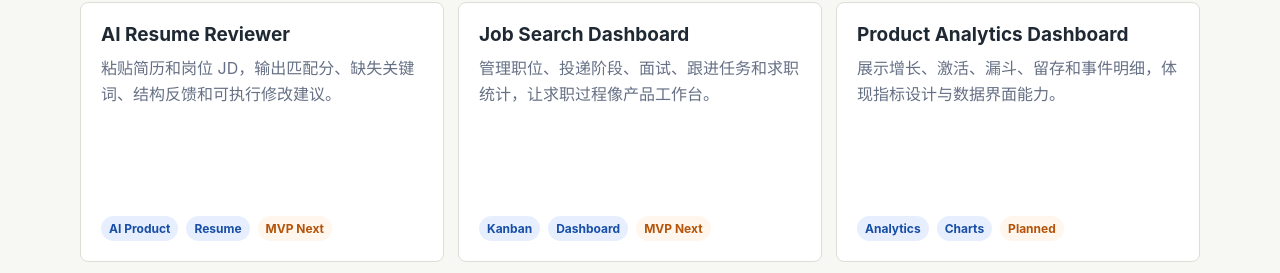
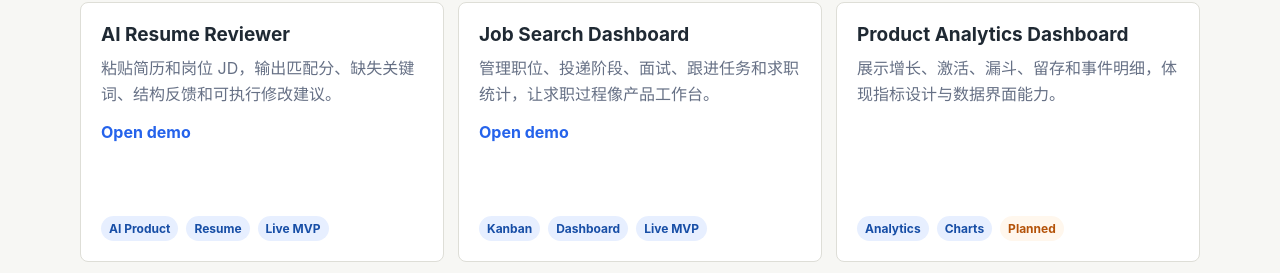
Before and after one commit to MmIiNnGgXx/personal-website, a plain HTML site: page index.html in a window 1280 px wide. Shown: the part 800-1073 px from the top of the page. Drawn offline with Linux system fonts and the light colour scheme.

Commit message:
Link live portfolio project demos

```diff
--- a/index.html
+++ b/index.html
@@ -192,6 +192,14 @@
             line-height: 1.6;
         }
 
+        .project-link {
+            display: inline-flex;
+            margin-top: 14px;
+            color: var(--accent);
+            font-weight: 700;
+            text-decoration: none;
+        }
+
         .tags {
             display: flex;
             flex-wrap: wrap;
@@ -320,11 +328,12 @@
                         <div>
                             <h3>AI Resume Reviewer</h3>
                             <p>粘贴简历和岗位 JD，输出匹配分、缺失关键词、结构反馈和可执行修改建议。</p>
+                            <a class="project-link" href="ai-resume-reviewer/">Open demo</a>
                         </div>
                         <div class="tags">
                             <span class="tag">AI Product</span>
                             <span class="tag">Resume</span>
-                            <span class="tag todo">MVP Next</span>
+                            <span class="tag">Live MVP</span>
                         </div>
                     </article>
 
@@ -332,11 +341,12 @@
                         <div>
                             <h3>Job Search Dashboard</h3>
                             <p>管理职位、投递阶段、面试、跟进任务和求职统计，让求职过程像产品工作台。</p>
+                            <a class="project-link" href="job-search-dashboard/">Open demo</a>
                         </div>
                         <div class="tags">
                             <span class="tag">Kanban</span>
                             <span class="tag">Dashboard</span>
-                            <span class="tag todo">MVP Next</span>
+                            <span class="tag">Live MVP</span>
                         </div>
                     </article>
 
```
